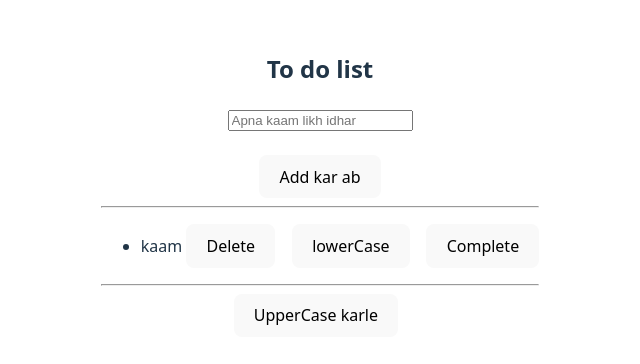
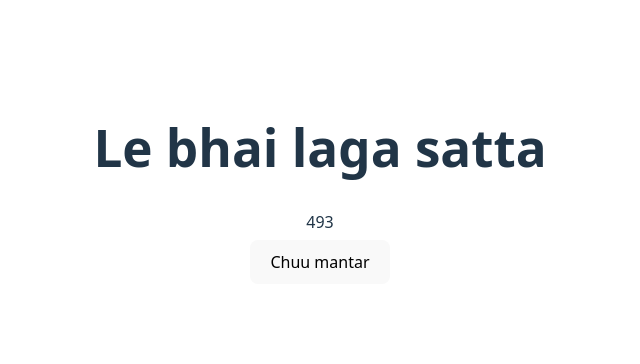
Before and after one commit to bhavy1204/MERN-stack-practice, a React (Vite) app in the folder React/Object-and-State/: page / in a window 1280 px wide. Shown: the part 216-580 px from the top of the page, without its empty margins (320-960 px from the left). Built offline with nearby package versions, Linux system fonts and the light colour scheme.

Commit message:
start lottery game

```diff
--- a/React/Object-and-State/src/App.jsx
+++ b/React/Object-and-State/src/App.jsx
@@ -4,12 +4,14 @@ import viteLogo from '/vite.svg'
 import './App.css'
 import LudoBoard from './LudoBoard'
 import ToDOList from './ToDoList'
+import Lottery from './Lottery'
 
 function App() {
 
   return (
     <>
-      <ToDOList></ToDOList>
+      <Lottery/>
+      {/* <ToDOList></ToDOList> */}
       {/* <LudoBoard/> */}
     </>
   )
--- /dev/null
+++ b/React/Object-and-State/src/Lottery.css
@@ -0,0 +1,5 @@
+.number{
+    margin: 5px;
+    border: 1px solid white;
+    border-radius: 9px;
+}
--- /dev/null
+++ b/React/Object-and-State/src/Lottery.jsx
@@ -0,0 +1,19 @@
+import { useState } from "react"
+import "./Lottery.css"
+import { genTicket } from "./helper";
+
+export default function Lottery(){
+    let [ticket,setTicket] = useState(genTicket(3));
+
+    return (
+        <>
+            <h1> Le bhai laga satta </h1>
+            <div className="number">
+                <span>{ticket[0]}</span>
+                <span>{ticket[1]}</span>
+                <span>{ticket[2]}</span>
+            </div>
+            <button >Chuu mantar</button>
+        </>
+    )
+}
--- /dev/null
+++ b/React/Object-and-State/src/helper.js
@@ -0,0 +1,10 @@
+// This file contains all the functions which will help in some task but are not react or jsx specific.
+let genTicket = (n) => {
+    let arr = new Array(n);
+    for (let i = 0; i < n; i++) {
+        arr[i] = Math.floor(Math.random() * 10);
+    }
+    return arr;
+}
+
+export { genTicket };
```
